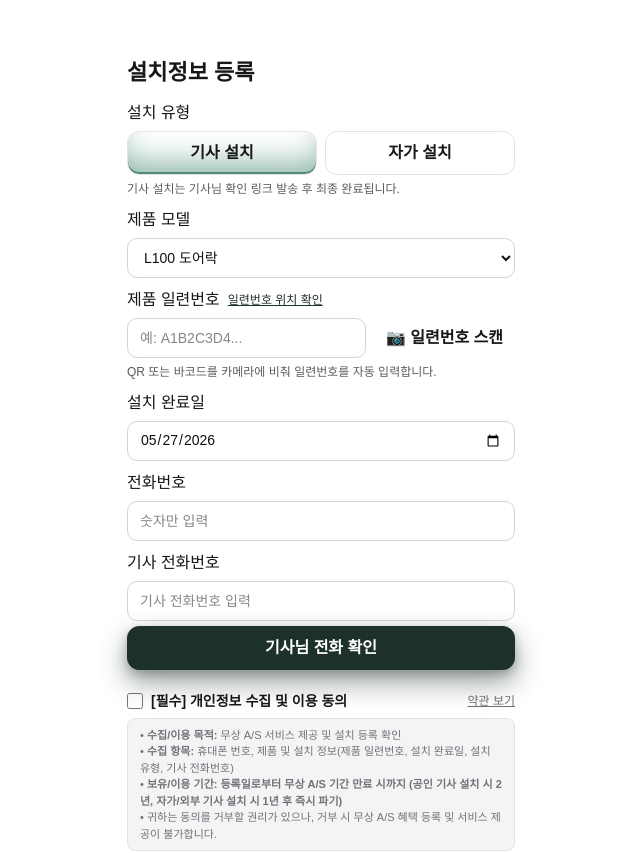
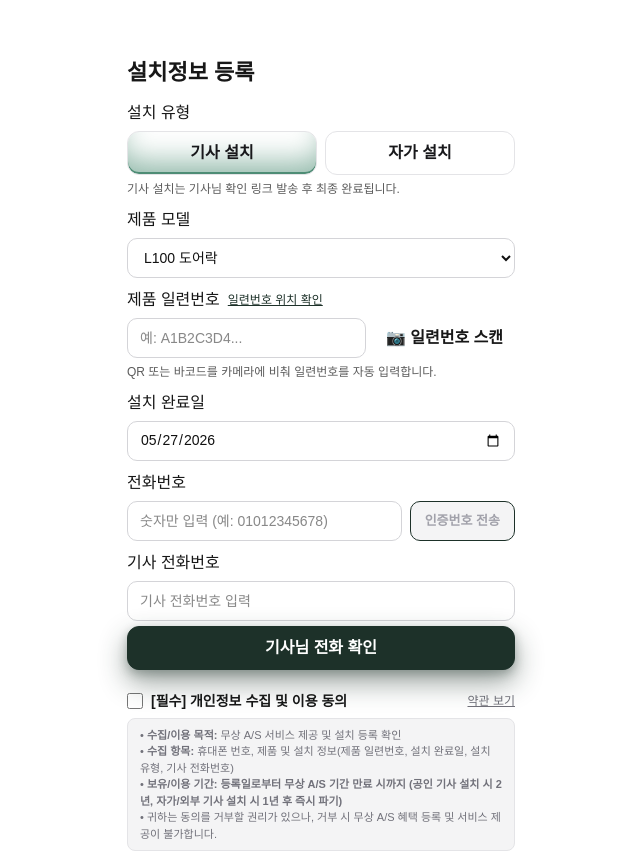
Before and after one commit to JyongSong/warranty-h5, a Next.js app: page /reg in a window 1280 px wide. Shown: the top 853 px of the page, without its empty margins (319-959 px from the left). Built offline with nearby package versions, Linux system fonts and the light colour scheme.

Commit message:
feat: add SMS OTP verification to registration page

```diff
--- /dev/null
+++ b/src/app/api/auth/sms/route.ts
@@ -0,0 +1,69 @@
+import { NextResponse } from "next/server";
+import { sendSms } from "@/lib/sms";
+import { normalizePhone } from "@/lib/phone";
+
+// In-memory verification code store
+// key: normalized phone number, value: { code: string; expiresAt: number }
+const codeStore = new Map<string, { code: string; expiresAt: number }>();
+
+export async function POST(request: Request) {
+  try {
+    const { action, phone, code } = await request.json();
+
+    if (!phone) {
+      return NextResponse.json({ error: "전화번호가 필요합니다." }, { status: 400 });
+    }
+
+    const normalized = normalizePhone(phone);
+    if (normalized.length < 9) {
+      return NextResponse.json({ error: "올바른 전화번호를 입력해 주세요." }, { status: 400 });
+    }
+
+    if (action === "send") {
+      // 1. Generate 6-digit random code
+      const generatedCode = Math.floor(100000 + Math.random() * 900000).toString();
+
+      // 2. Set expiration (3 minutes from now)
+      const expiresAt = Date.now() + 3 * 60 * 1000;
+      codeStore.set(normalized, { code: generatedCode, expiresAt });
+
+      // 3. Send SMS using solapi
+      const smsText = `[아카라 라이프] 본인확인 인증번호 [${generatedCode}]를 입력해 주세요. (3분 이내)`;
+      await sendSms(normalized, smsText);
+
+      // FOR DEVELOPMENT / LOCAL TESTING: also print code to console so we can see it
+      console.log(`[SMS Verification] Phone: ${normalized}, Code: ${generatedCode}`);
+
+      return NextResponse.json({ success: true, message: "인증번호가 발송되었습니다." });
+    }
+
+    if (action === "verify") {
+      if (!code) {
+        return NextResponse.json({ error: "인증번호를 입력해 주세요." }, { status: 400 });
+      }
+
+      const stored = codeStore.get(normalized);
+      if (!stored) {
+        return NextResponse.json({ error: "발송된 인증번호가 없거나 만료되었습니다." }, { status: 400 });
+      }
+
+      if (Date.now() > stored.expiresAt) {
+        codeStore.delete(normalized);
+        return NextResponse.json({ error: "인증시간이 만료되었습니다. 다시 시도해 주세요." }, { status: 400 });
+      }
+
+      if (stored.code !== code.trim()) {
+        return NextResponse.json({ error: "인증번호가 일치하지 않습니다." }, { status: 400 });
+      }
+
+      // Valid code, clear store
+      codeStore.delete(normalized);
+      return NextResponse.json({ success: true, message: "인증되었습니다." });
+    }
+
+    return NextResponse.json({ error: "올바르지 않은 요청입니다." }, { status: 400 });
+  } catch (error: unknown) {
+    console.error("[SMS API] Error:", error);
+    return NextResponse.json({ error: "서버 오류가 발생했습니다." }, { status: 500 });
+  }
+}
--- a/src/app/reg/RegClient.tsx
+++ b/src/app/reg/RegClient.tsx
@@ -1,6 +1,6 @@
 "use client";
 
-import { useMemo, useState } from "react";
+import { useEffect, useMemo, useState } from "react";
 import { useRouter } from "next/navigation";
 import Link from "next/link";
 
@@ -40,6 +40,14 @@ export default function RegClient({ initialSn = "" }: { initialSn?: string }) {
     return d.toISOString().slice(0, 10);
   });
   const [userPhone, setUserPhone] = useState("");
+  const [smsSent, setSmsSent] = useState(false);
+  const [verificationCode, setVerificationCode] = useState("");
+  const [isPhoneVerified, setIsPhoneVerified] = useState(false);
+  const [sendingSms, setSendingSms] = useState(false);
+  const [verifyingCode, setVerifyingCode] = useState(false);
+  const [smsTimer, setSmsTimer] = useState(0);
+  const [smsMessage, setSmsMessage] = useState<{ text: string; isError: boolean } | null>(null);
+
   const [installerPhone, setInstallerPhone] = useState("");
   const [selectedInstaller, setSelectedInstaller] = useState<InstallerItem | null>(null);
   const [verifyingInstaller, setVerifyingInstaller] = useState(false);
@@ -50,11 +58,114 @@ export default function RegClient({ initialSn = "" }: { initialSn?: string }) {
 
   const [loading, setLoading] = useState(false);
   const [error, setError] = useState<string | null>(null);
-   const canSubmit = useMemo(() => {
+
+  useEffect(() => {
+    if (smsTimer <= 0) return;
+    const timer = setInterval(() => {
+      setSmsTimer((prev) => {
+        if (prev <= 1) {
+          clearInterval(timer);
+          setSmsMessage({ text: "인증시간이 초과되었습니다. 다시 시도해 주세요.", isError: true });
+          return 0;
+        }
+        return prev - 1;
+      });
+    }, 1000);
+    return () => clearInterval(timer);
+  }, [smsTimer]);
+
+  const formatTimer = (seconds: number) => {
+    const mins = Math.floor(seconds / 60);
+    const secs = seconds % 60;
+    return `${mins}:${secs.toString().padStart(2, "0")}`;
+  };
+
+  const handlePhoneChange = (val: string) => {
+    setUserPhone(val);
+    setSmsSent(false);
+    setVerificationCode("");
+    setIsPhoneVerified(false);
+    setSmsTimer(0);
+    setSmsMessage(null);
+  };
+
+  async function sendSmsCode() {
+    const phone = normalizePhone(userPhone);
+    if (phone.length < 9) {
+      setSmsMessage({ text: "올바른 전화번호를 입력해 주세요.", isError: true });
+      return;
+    }
+
+    setSendingSms(true);
+    setSmsMessage(null);
+
+    try {
+      const response = await fetch("/api/auth/sms", {
+        method: "POST",
+        headers: { "Content-Type": "application/json" },
+        body: JSON.stringify({ action: "send", phone }),
+      });
+      const data = await response.json().catch(() => ({}));
+
+      if (!response.ok) {
+        throw new Error(data?.error ?? "인증번호 발송에 실패했습니다.");
+      }
+
+      setSmsSent(true);
+      setVerificationCode("");
+      setIsPhoneVerified(false);
+      setSmsTimer(180); // 3 mins
+      setSmsMessage({ text: "인증번호가 발송되었습니다.", isError: false });
+    } catch (err: unknown) {
+      setSmsMessage({
+        text: getErrorMessage(err, "인증번호 발송에 실패했습니다."),
+        isError: true,
+      });
+    } finally {
+      setSendingSms(false);
+    }
+  }
+
+  async function verifySmsCode() {
+    const phone = normalizePhone(userPhone);
+    if (!verificationCode.trim()) {
+      setSmsMessage({ text: "인증번호를 입력해 주세요.", isError: true });
+      return;
+    }
+
+    setVerifyingCode(true);
+    setSmsMessage(null);
+
+    try {
+      const response = await fetch("/api/auth/sms", {
+        method: "POST",
+        headers: { "Content-Type": "application/json" },
+        body: JSON.stringify({ action: "verify", phone, code: verificationCode }),
+      });
+      const data = await response.json().catch(() => ({}));
+
+      if (!response.ok) {
+        throw new Error(data?.error ?? "인증번호 확인에 실패했습니다.");
+      }
+
+      setIsPhoneVerified(true);
+      setSmsTimer(0);
+      setSmsMessage({ text: "인증되었습니다.", isError: false });
+    } catch (err: unknown) {
+      setSmsMessage({
+        text: getErrorMessage(err, "인증번호 확인에 실패했습니다."),
+        isError: true,
+      });
+    } finally {
+      setVerifyingCode(false);
+    }
+  }
+
+  const canSubmit = useMemo(() => {
     return (
       sn.trim().length >= 6 &&
       installDate.length === 10 &&
-      normalizePhone(userPhone).length >= 9 &&
+      isPhoneVerified &&
       (installType === "self" ||
         (normalizePhone(installerPhone).length >= 9 && installerCheckStatus !== "idle")) &&
       consent &&
@@ -63,7 +174,7 @@ export default function RegClient({ initialSn = "" }: { initialSn?: string }) {
   }, [
     sn,
     installDate,
-    userPhone,
+    isPhoneVerified,
     installerPhone,
     installerCheckStatus,
     installType,
@@ -266,13 +377,88 @@ export default function RegClient({ initialSn = "" }: { initialSn?: string }) {
 
         <label style={{ display: "grid", gap: 6 }}>
           <span>전화번호</span>
-          <input
-            value={userPhone}
-            onChange={(e) => setUserPhone(e.target.value)}
-            placeholder="숫자만 입력"
-            style={inputStyle}
-          />
+          <div style={{ display: "flex", gap: 8 }}>
+            <input
+              value={userPhone}
+              onChange={(e) => handlePhoneChange(e.target.value)}
+              placeholder="숫자만 입력 (예: 01012345678)"
+              disabled={isPhoneVerified}
+              style={{ ...inputStyle, flex: 1 }}
+            />
+            {isPhoneVerified ? (
+              <button
+                type="button"
+                onClick={() => {
+                  setIsPhoneVerified(false);
+                  setSmsSent(false);
+                  setVerificationCode("");
+                  setSmsTimer(0);
+                  setSmsMessage(null);
+                }}
+                style={minorButtonStyle(false)}
+              >
+                번호 변경
+              </button>
+            ) : (
+              <button
+                type="button"
+                onClick={sendSmsCode}
+                disabled={sendingSms || normalizePhone(userPhone).length < 9}
+                style={minorButtonStyle(sendingSms || normalizePhone(userPhone).length < 9)}
+              >
+                {sendingSms ? "전송 중..." : smsSent ? "인증번호 재전송" : "인증번호 전송"}
+              </button>
+            )}
+          </div>
+          {isPhoneVerified && (
+            <div style={{ fontSize: 13, color: "#1d5e1d", fontWeight: "600", display: "flex", alignItems: "center", gap: 4 }}>
+              ✓ 인증이 완료되었습니다.
+            </div>
+          )}
+          {smsMessage && !isPhoneVerified && (
+            <div style={{ fontSize: 12, color: smsMessage.isError ? "#b42318" : "#1d5e1d" }}>
+              {smsMessage.text}
+            </div>
+          )}
         </label>
+
+        {smsSent && !isPhoneVerified && (
+          <label style={{ display: "grid", gap: 6 }}>
+            <span>인증번호 입력</span>
+            <div style={{ display: "flex", gap: 8 }}>
+              <div style={{ position: "relative", flex: 1 }}>
+                <input
+                  value={verificationCode}
+                  onChange={(e) => setVerificationCode(e.target.value)}
+                  placeholder="6자리 인증번호"
+                  maxLength={6}
+                  style={{ ...inputStyle, width: "100%", paddingRight: 60 }}
+                />
+                {smsTimer > 0 && (
+                  <span style={{
+                    position: "absolute",
+                    right: 12,
+                    top: "50%",
+                    transform: "translateY(-50%)",
+                    color: "#e11d48",
+                    fontSize: 13,
+                    fontWeight: 600,
+                  }}>
+                    {formatTimer(smsTimer)}
+                  </span>
+                )}
+              </div>
+              <button
+                type="button"
+                onClick={verifySmsCode}
+                disabled={verifyingCode || verificationCode.trim().length !== 6 || smsTimer === 0}
+                style={minorButtonStyle(verifyingCode || verificationCode.trim().length !== 6 || smsTimer === 0)}
+              >
+                {verifyingCode ? "확인 중..." : "인증 확인"}
+              </button>
+            </div>
+          </label>
+        )}
 
         {installType === "installer" ? (
           <label style={{ display: "grid", gap: 6 }}>
@@ -515,3 +701,18 @@ function primaryButtonStyle(disabled: boolean): React.CSSProperties {
     transition: "background 120ms ease, color 120ms ease, box-shadow 120ms ease, transform 120ms ease",
   };
 }
+
+function minorButtonStyle(disabled: boolean): React.CSSProperties {
+  return {
+    height: 40,
+    borderRadius: 10,
+    border: "1px solid #1d3129",
+    background: disabled ? "#f4f4f5" : "#1d3129",
+    color: disabled ? "#a1a1aa" : "#fff",
+    fontWeight: 700,
+    cursor: disabled ? "not-allowed" : "pointer",
+    padding: "0 14px",
+    fontSize: 13,
+    transition: "background 120ms ease, color 120ms ease",
+  };
+}
```
